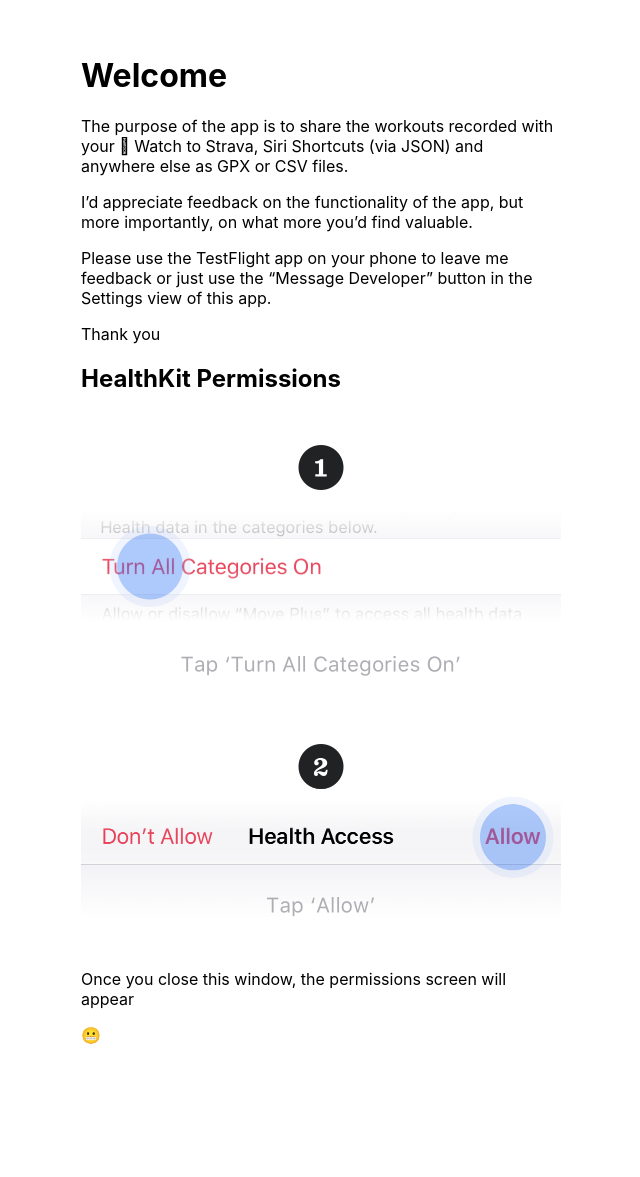
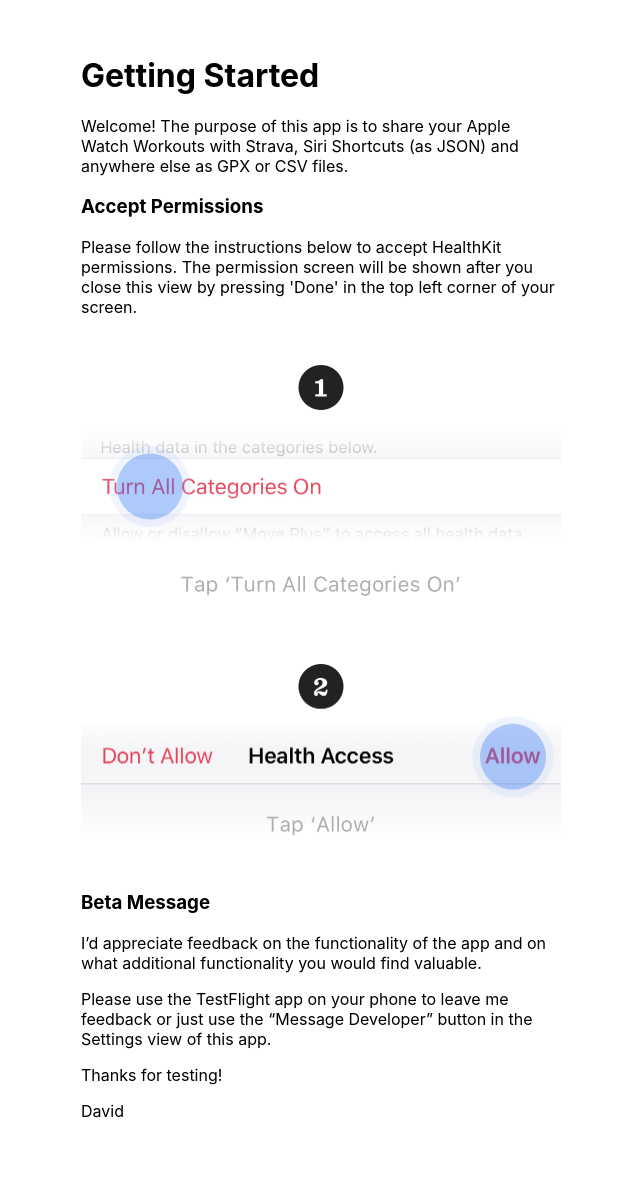
Before and after one commit to moveplusapp/site, a Flask app: template templates/views/welcome.html in a window 1280 px wide. Shown: the whole page, without its empty margins (319-959 px from the left). Before the commit the page ends 1044 px from the top, so only its background shows below. Run offline with Flask 2, Linux system fonts and the light colour scheme; the template is opened without the code that fills it, so the values that code supplies are empty.

Commit message:
Updates welcome screen

```diff
--- a/templates/views/welcome.html
+++ b/templates/views/welcome.html
@@ -1,21 +1,23 @@
 {% extends "base.html" %}
 {% block content %}
-<h1>Welcome</h1>
+<h1>Getting Started</h1>
 
-<p>The purpose of the app is to share the workouts recorded with your  Watch to Strava, Siri Shortcuts (via JSON) and anywhere else as GPX or CSV files.</p>
+<p>Welcome! The purpose of this app is to share your Apple Watch Workouts with Strava, Siri Shortcuts (as JSON) and anywhere else as GPX or CSV files.</p>
 
-<p>I’d appreciate feedback on the functionality of the app, but more importantly, on what more you’d find valuable.</p>
-
-<p>Please use the TestFlight app on your phone to leave me feedback or just use the “Message Developer” button in the Settings view of this app.</p>
-
-<p>Thank you</p>
-<h2>HealthKit Permissions</h2>
+<h3>Accept Permissions</h3>
+<p>Please follow the instructions below to accept HealthKit permissions. The permission screen will be shown after you close this view by pressing 'Done' in the top left corner of your screen.</p>
 
 <img class="step" src="/static/images/health-1.png" alt="">
 
 <img class="step" src="/static/images/health-2.png" alt="">
 
-<p>Once you close this window, the permissions screen will appear</p>
-<p>😬</p>
+<h3>Beta Message</h3>
+<p>I’d appreciate feedback on the functionality of the app and on what additional functionality you would find valuable.</p>
+
+<p>Please use the TestFlight app on your phone to leave me feedback or just use the “Message Developer” button in the Settings view of this app.</p>
+
+<p>Thanks for testing!</p>
+
+<p>David</p>
 
 {% endblock %}
```
Also changed, not shown: 3 other files.
